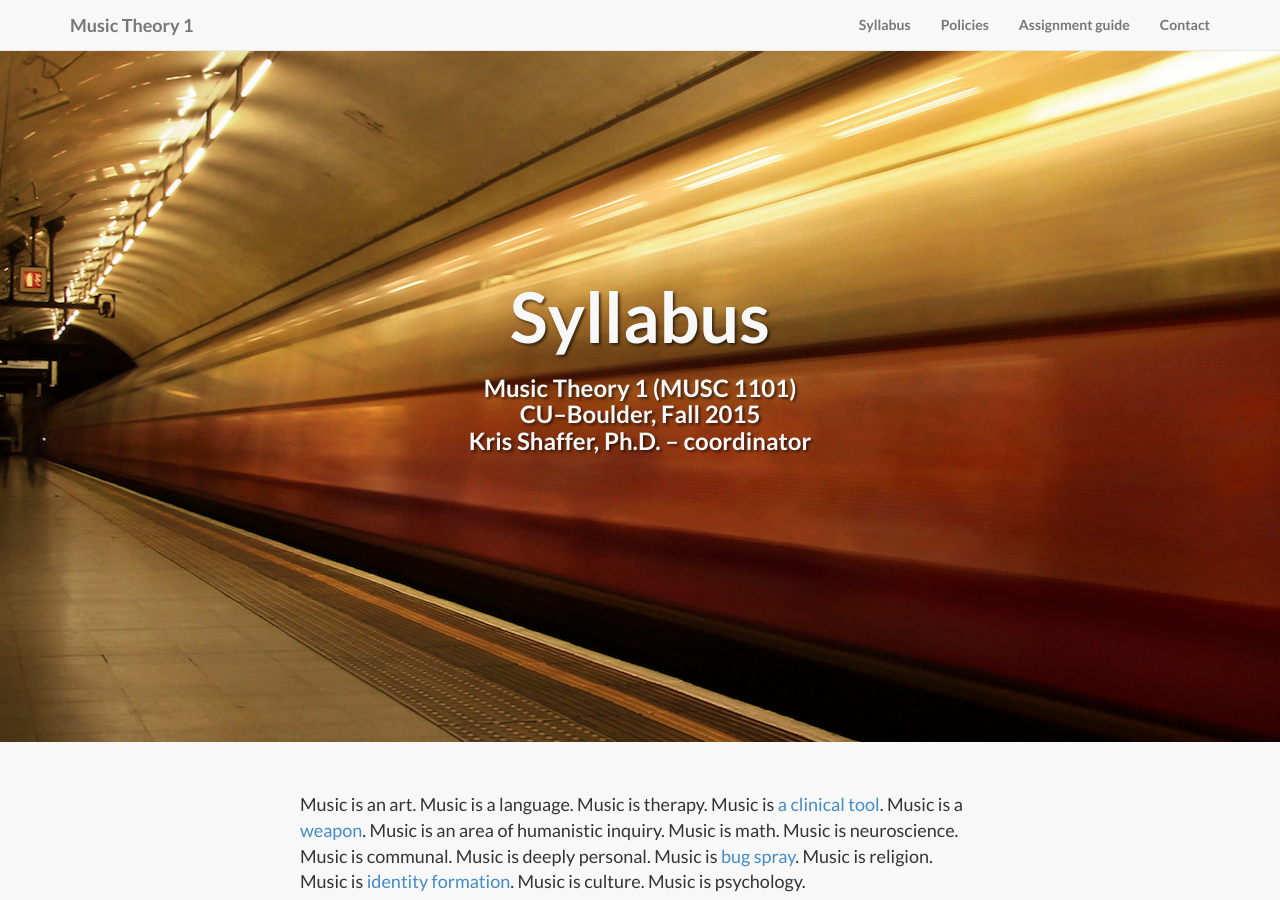
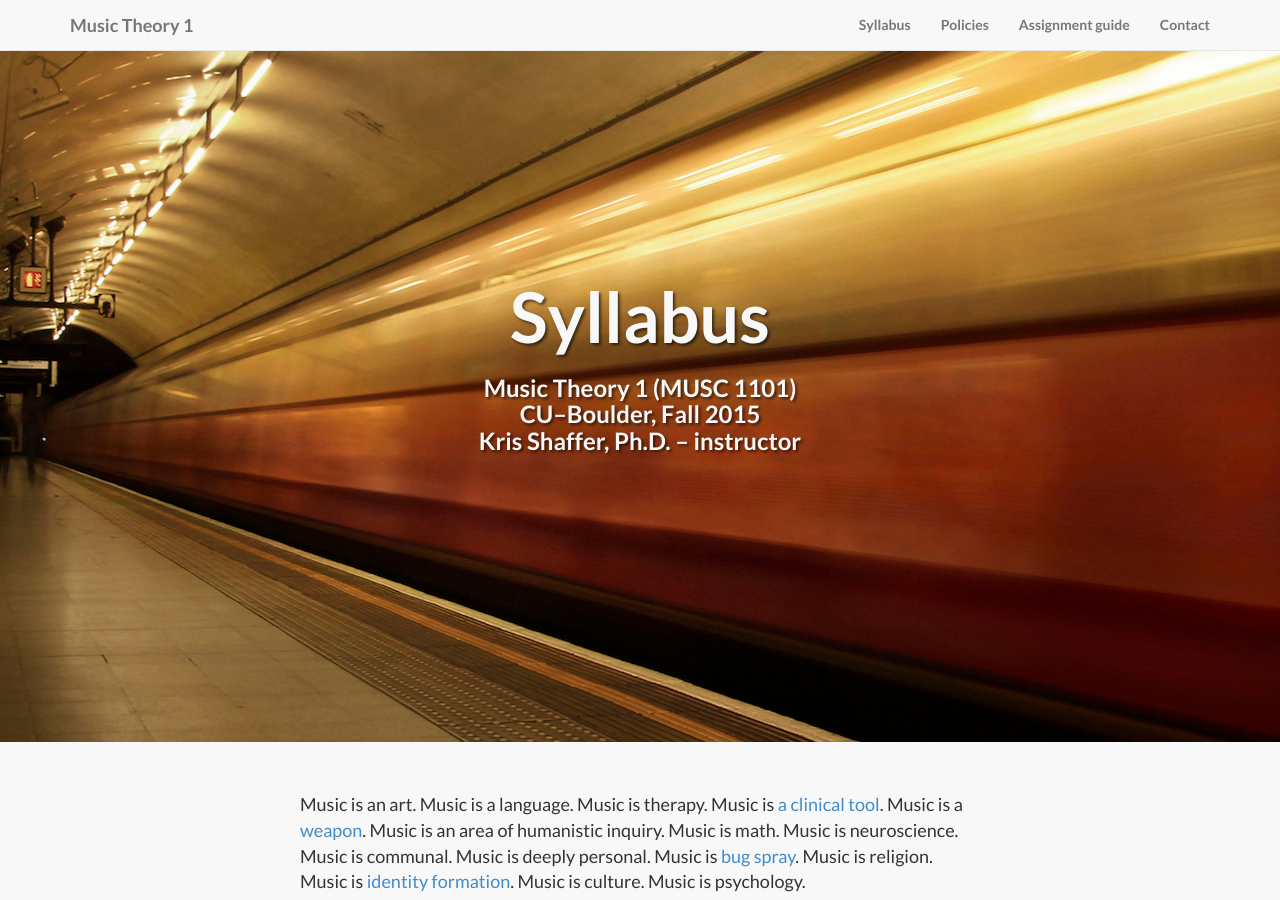
Before and after one commit to kshaffer/theory1, a Jekyll site: the page built from syllabus.md, in a window 1280 px wide and 900 px high. Built offline with Jekyll 4.4.1, drawn with Linux system fonts in a browser that asks for light colours; nearby versions of some CDN libraries; library files that are not in the unit come from our copies.

```diff
--- a/syllabus.md
+++ b/syllabus.md
@@ -1,7 +1,7 @@
 ---
 layout: page
 title: Syllabus
-subTitle: "Music Theory 1 (MUSC 1101)<br/>CU–Boulder, Fall 2015<br/>Kris Shaffer, Ph.D. – coordinator"
+subTitle: "Music Theory 1 (MUSC 1101)<br/>CU–Boulder, Fall 2015<br/>Kris Shaffer, Ph.D. – instructor"
 image: path.jpg
 ---
 
```
Also changed, not shown: assessments.md (+1 -1 lines).
